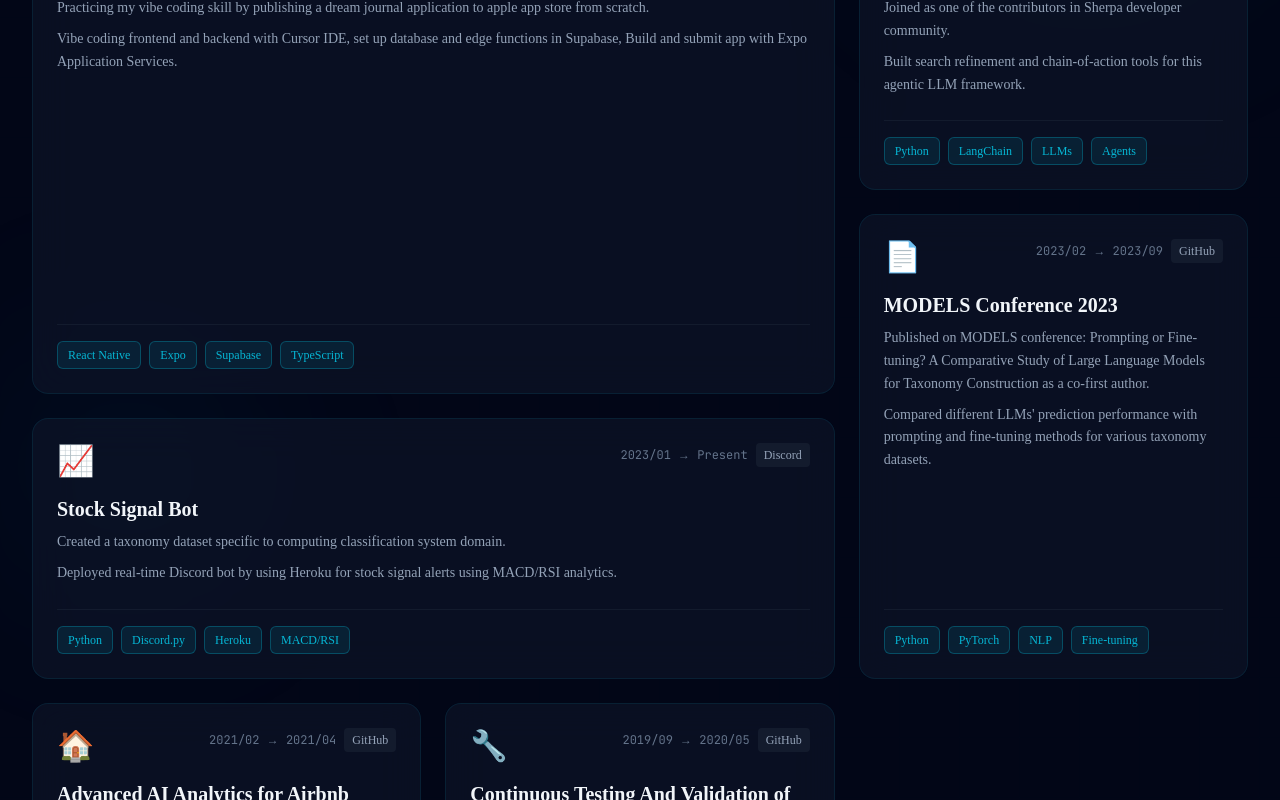
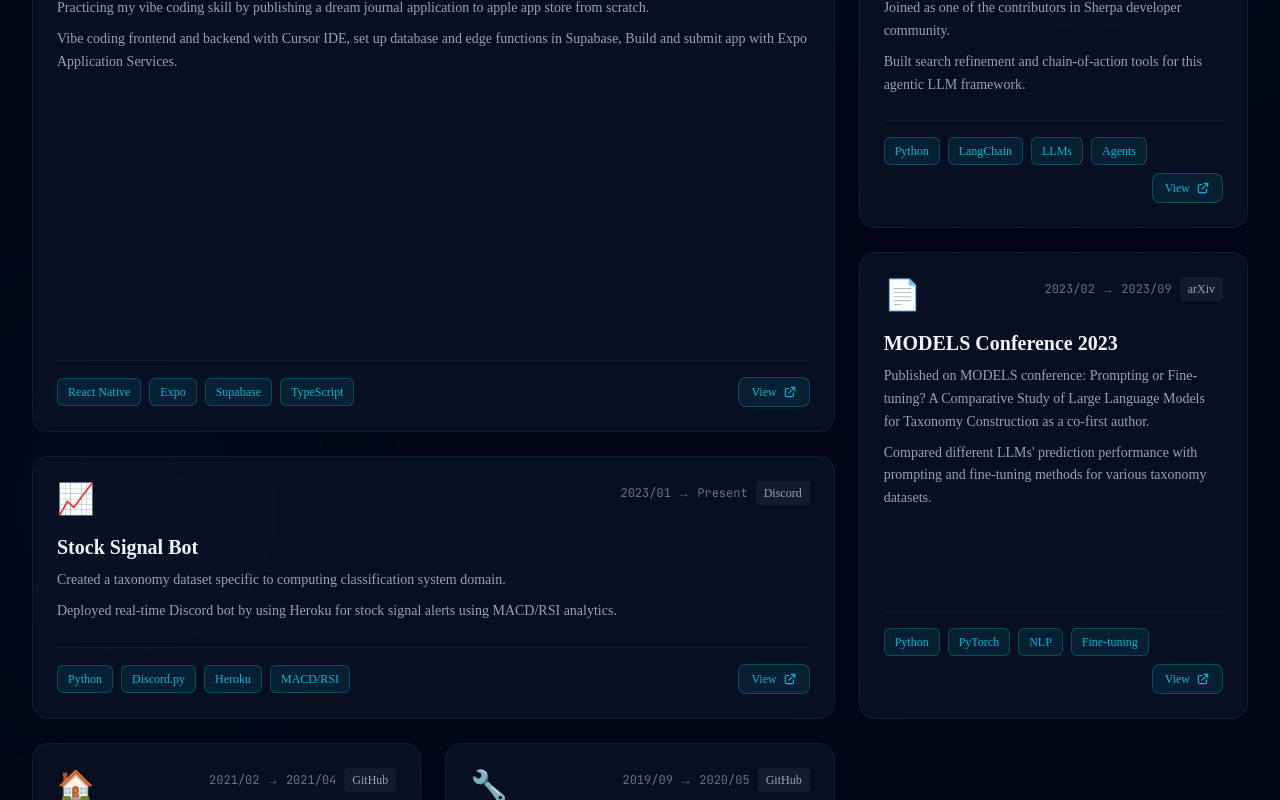
Before and after one commit to Bubbletea98/personal_website, a Next.js app: page / in a window 1280 px wide. Shown: the part 4840-5640 px from the top of the page. Built offline with nearby package versions, Linux system fonts and the light colour scheme.

Commit message:
Add project links with View buttons

```diff
--- a/src/components/BentoProjects.tsx
+++ b/src/components/BentoProjects.tsx
@@ -139,8 +139,8 @@ export default function BentoProjects() {
                   ))}
                 </div>
 
-                {/* Tech Stack Badges */}
-                <div className="flex flex-wrap gap-2 mt-4 pt-4 border-t border-abyss-700/50">
+                {/* Tech Stack Badges & Link */}
+                <div className="flex flex-wrap items-center gap-2 mt-4 pt-4 border-t border-abyss-700/50">
                   {(projectTechStacks[project.name] || ["Tech"]).map((tech) => (
                     <motion.span
                       key={tech}
@@ -150,6 +150,31 @@ export default function BentoProjects() {
                       {tech}
                     </motion.span>
                   ))}
+                  {project.link && (
+                    <motion.a
+                      href={project.link}
+                      target="_blank"
+                      rel="noopener noreferrer"
+                      whileHover={{ scale: 1.1 }}
+                      whileTap={{ scale: 0.95 }}
+                      className="ml-auto flex items-center gap-1.5 px-3 py-1.5 rounded-lg bg-neural-cyan/10 border border-neural-cyan/30 text-neural-cyan text-xs font-medium hover:bg-neural-cyan/20 hover:border-neural-cyan/50 transition-all"
+                    >
+                      <span>View</span>
+                      <svg
+                        className="w-3.5 h-3.5"
+                        fill="none"
+                        stroke="currentColor"
+                        viewBox="0 0 24 24"
+                      >
+                        <path
+                          strokeLinecap="round"
+                          strokeLinejoin="round"
+                          strokeWidth={2}
+                          d="M10 6H6a2 2 0 00-2 2v10a2 2 0 002 2h10a2 2 0 002-2v-4M14 4h6m0 0v6m0-6L10 14"
+                        />
+                      </svg>
+                    </motion.a>
+                  )}
                 </div>
 
                 {/* Hover glow effect */}
--- a/src/data/config.ts
+++ b/src/data/config.ts
@@ -42,6 +42,7 @@ export interface WorkExperience {
 export interface Project {
   name: string;
   platform?: string;
+  link?: string;
   startDate: string;
   endDate: string;
   description: string[];
@@ -272,6 +273,7 @@ export const RESUME_DATA: ResumeData = {
     {
       name: "Dream Journal App",
       platform: "GitHub",
+      link: "https://github.com/Bubbletea98/dreamscape",
       startDate: "2025/10",
       endDate: "Current",
       description: [
@@ -282,6 +284,7 @@ export const RESUME_DATA: ResumeData = {
     {
       name: "LLM Framework – Sherpa",
       platform: "GitHub",
+      link: "https://github.com/Aggregate-Intellect/sherpa",
       startDate: "2024/05",
       endDate: "Current",
       description: [
@@ -291,7 +294,8 @@ export const RESUME_DATA: ResumeData = {
     },
     {
       name: "MODELS Conference 2023",
-      platform: "GitHub",
+      platform: "arXiv",
+      link: "https://arxiv.org/pdf/2309.01715",
       startDate: "2023/02",
       endDate: "2023/09",
       description: [
@@ -302,6 +306,7 @@ export const RESUME_DATA: ResumeData = {
     {
       name: "Stock Signal Bot",
       platform: "Discord",
+      link: "https://discord.com/invite/gV7eTcHh",
       startDate: "2023/01",
       endDate: "Present",
       description: [
@@ -312,6 +317,7 @@ export const RESUME_DATA: ResumeData = {
     {
       name: "Advanced AI Analytics for Airbnb Hosts",
       platform: "GitHub",
+      link: "https://github.com/Bubbletea98/Airbnb",
       startDate: "2021/02",
       endDate: "2021/04",
       description: [
@@ -323,6 +329,7 @@ export const RESUME_DATA: ResumeData = {
     {
       name: "Continuous Testing And Validation of Jamscript",
       platform: "GitHub",
+      link: "https://github.com/donatKapesa/JAMScript",
       startDate: "2019/09",
       endDate: "2020/05",
       description: [
@@ -333,6 +340,7 @@ export const RESUME_DATA: ResumeData = {
     {
       name: "Face Recognition and Tagging",
       platform: "GitHub",
+      link: "https://github.com/Bubbletea98/ECSE415-ComputerFinalProject2019",
       startDate: "2019/09",
       endDate: "2019/12",
       description: [
```
